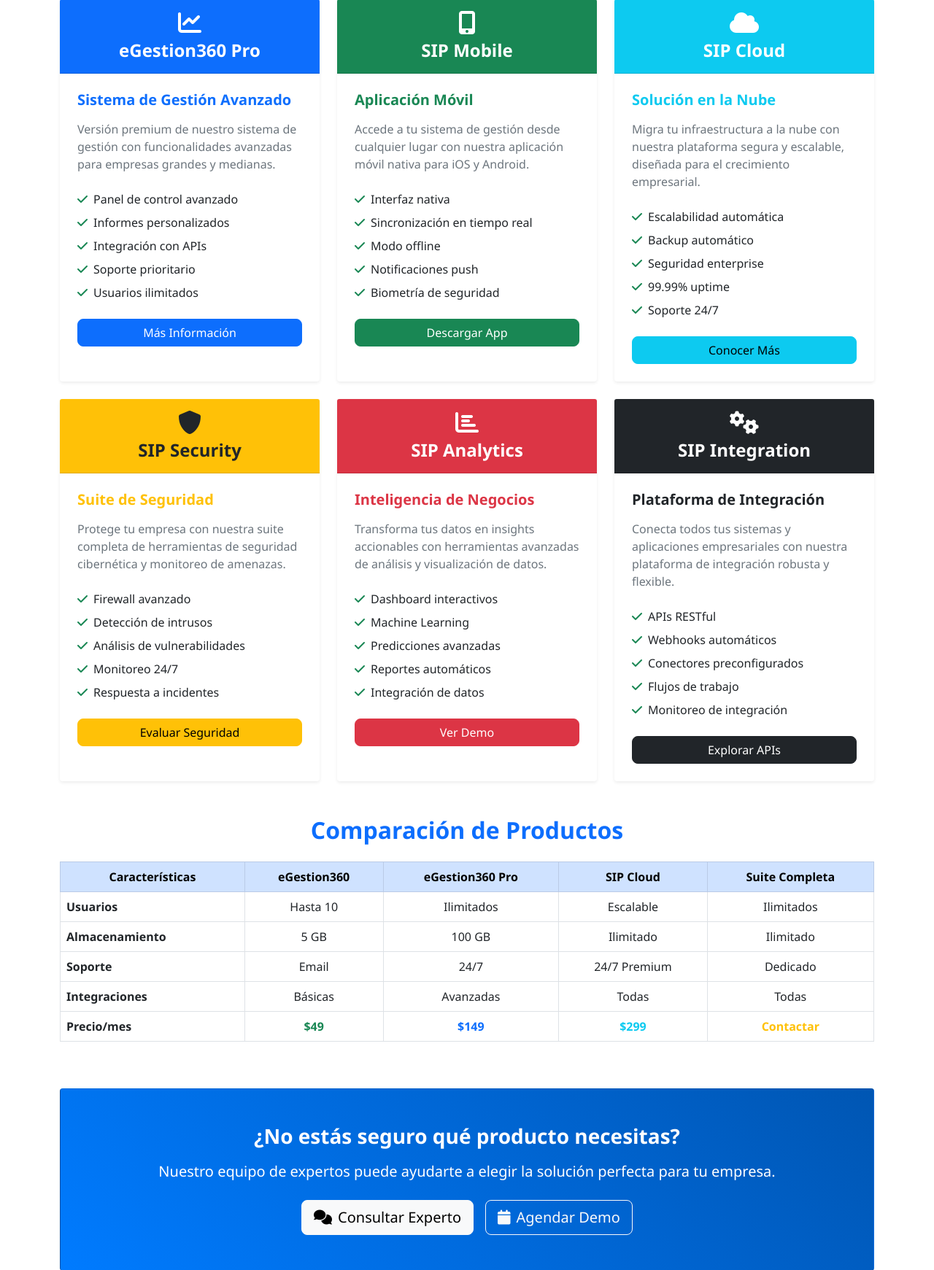
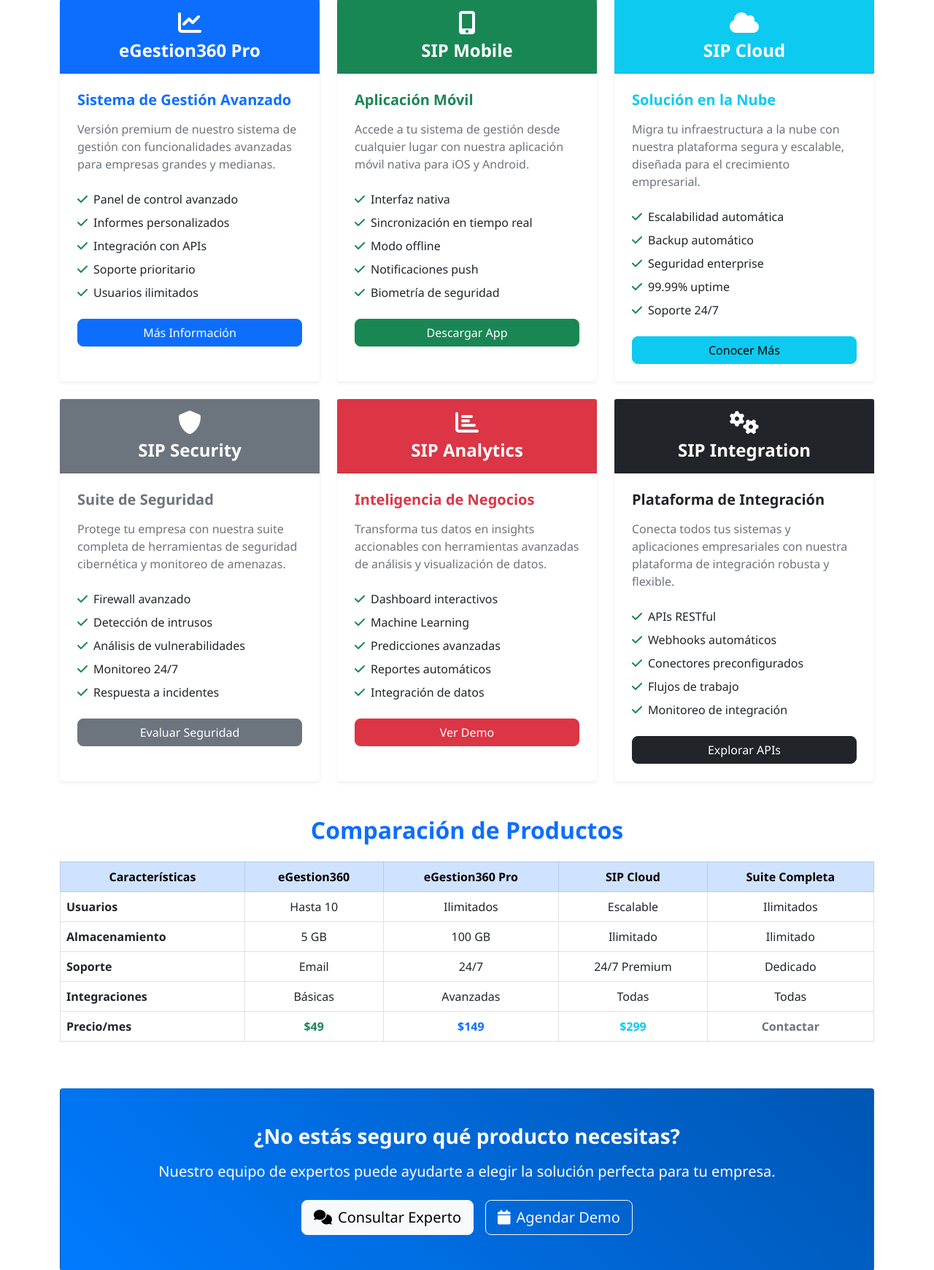
Before and after one commit to EmilioArk87/eGestion360-Web, an ASP.NET Core app: page /Home/Products in a window 1280 px wide. Shown: the part 264-2005 px from the top of the page at 73% size. Run offline with ASP.NET Core 8, Linux system fonts and the light colour scheme; style sheets or scripts are compiled from the project's sources.

Commit message:
Remove orange colors from all pages except login - replace with neutral gray colors
Co-authored-by: EmilioArk87 <64171814+EmilioArk87@users.noreply.github.com>

```diff
--- a/Views/Home/About.cshtml
+++ b/Views/Home/About.cshtml
@@ -121,7 +121,7 @@
                 </div>
                 <div class="col-md-6 col-lg-3">
                     <div class="service-item text-center p-3 rounded bg-light h-100">
-                        <i class="fas fa-headset text-warning mb-2" style="font-size: 2rem;"></i>
+                        <i class="fas fa-headset text-secondary mb-2" style="font-size: 2rem;"></i>
                         <h5 class="fw-bold">Soporte 24/7</h5>
                         <p class="text-muted small mb-0">Asistencia técnica especializada</p>
                     </div>
@@ -187,7 +187,7 @@
                                     </a>
                                 </div>
                                 <div class="col-md-4">
-                                    <a asp-controller="Home" asp-action="Contact" class="btn btn-warning btn-lg w-100">
+                                    <a asp-controller="Home" asp-action="Contact" class="btn btn-light btn-lg w-100">
                                         <i class="fas fa-comments me-2"></i>Contacto
                                     </a>
                                 </div>
--- a/Views/Home/Contact.cshtml
+++ b/Views/Home/Contact.cshtml
@@ -77,7 +77,7 @@
                     <div class="card border-0 shadow-sm">
                         <div class="card-body p-4">
                             <div class="d-flex align-items-center">
-                                <div class="bg-warning text-white rounded-circle d-flex align-items-center justify-content-center me-3"
+                                <div class="bg-secondary text-white rounded-circle d-flex align-items-center justify-content-center me-3"
                                      style="width: 3rem; height: 3rem;">
                                     <i class="fas fa-clock"></i>
                                 </div>
--- a/Views/Home/Index.cshtml
+++ b/Views/Home/Index.cshtml
@@ -91,7 +91,7 @@
         <div class="col-md-6 col-lg-3">
             <div class="card h-100 shadow-sm border-0">
                 <div class="card-body text-center">
-                    <div class="feature-icon bg-warning text-white rounded-circle d-inline-flex align-items-center justify-content-center mb-3"
+                    <div class="feature-icon bg-secondary text-white rounded-circle d-inline-flex align-items-center justify-content-center mb-3"
                          style="width: 4rem; height: 4rem;">
                         <i class="fas fa-cogs fa-lg"></i>
                     </div>
@@ -120,7 +120,7 @@
             <div class="text-muted">Soporte Técnico</div>
         </div>
         <div class="col-6 col-md-3 text-center">
-            <div class="statistic-number text-warning fw-bold" style="font-size: 2.5rem;">5★</div>
+            <div class="statistic-number text-secondary fw-bold" style="font-size: 2.5rem;">5★</div>
             <div class="text-muted">Satisfacción</div>
         </div>
     </div>
--- a/Views/Home/Products.cshtml
+++ b/Views/Home/Products.cshtml
@@ -94,12 +94,12 @@
 
         <div class="col-lg-4 col-md-6">
             <div class="card h-100 border-0 shadow-sm product-card">
-                <div class="card-header bg-warning text-dark text-center py-3">
+                <div class="card-header bg-secondary text-white text-center py-3">
                     <i class="fas fa-shield-alt fa-2x mb-2"></i>
                     <h4 class="fw-bold mb-0">SIP Security</h4>
                 </div>
                 <div class="card-body p-4">
-                    <h5 class="fw-bold text-warning mb-3">Suite de Seguridad</h5>
+                    <h5 class="fw-bold text-secondary mb-3">Suite de Seguridad</h5>
                     <p class="text-muted mb-4">
                         Protege tu empresa con nuestra suite completa de herramientas de seguridad
                         cibernética y monitoreo de amenazas.
@@ -112,7 +112,7 @@
                         <li class="mb-2"><i class="fas fa-check text-success me-2"></i>Respuesta a incidentes</li>
                     </ul>
                     <div class="d-grid">
-                        <a href="#" class="btn btn-warning">Evaluar Seguridad</a>
+                        <a href="#" class="btn btn-secondary">Evaluar Seguridad</a>
                     </div>
                 </div>
             </div>
@@ -220,7 +220,7 @@
                             <td class="fw-bold text-success">$49</td>
                             <td class="fw-bold text-primary">$149</td>
                             <td class="fw-bold text-info">$299</td>
-                            <td class="fw-bold text-warning">Contactar</td>
+                            <td class="fw-bold text-secondary">Contactar</td>
                         </tr>
                     </tbody>
                 </table>
```
